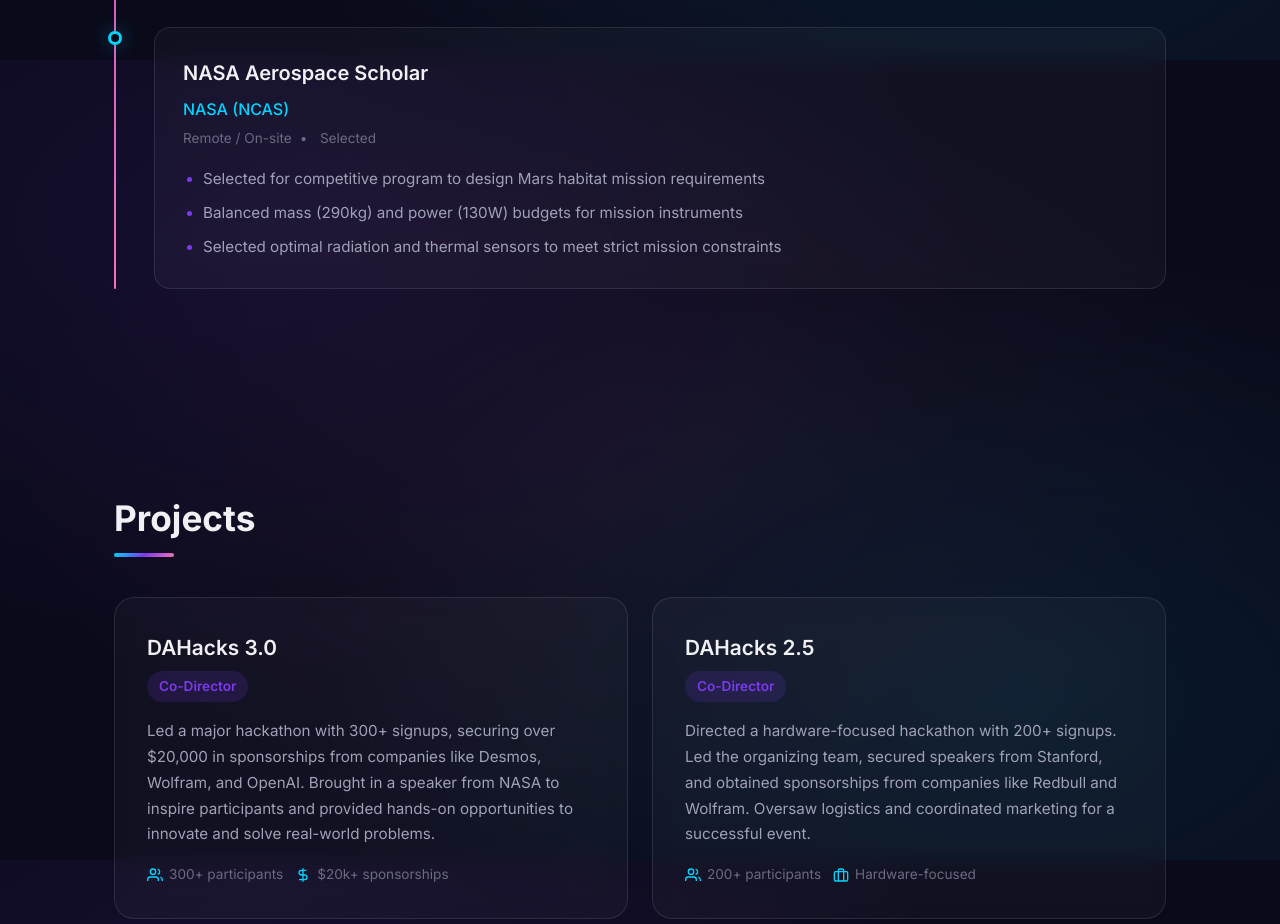
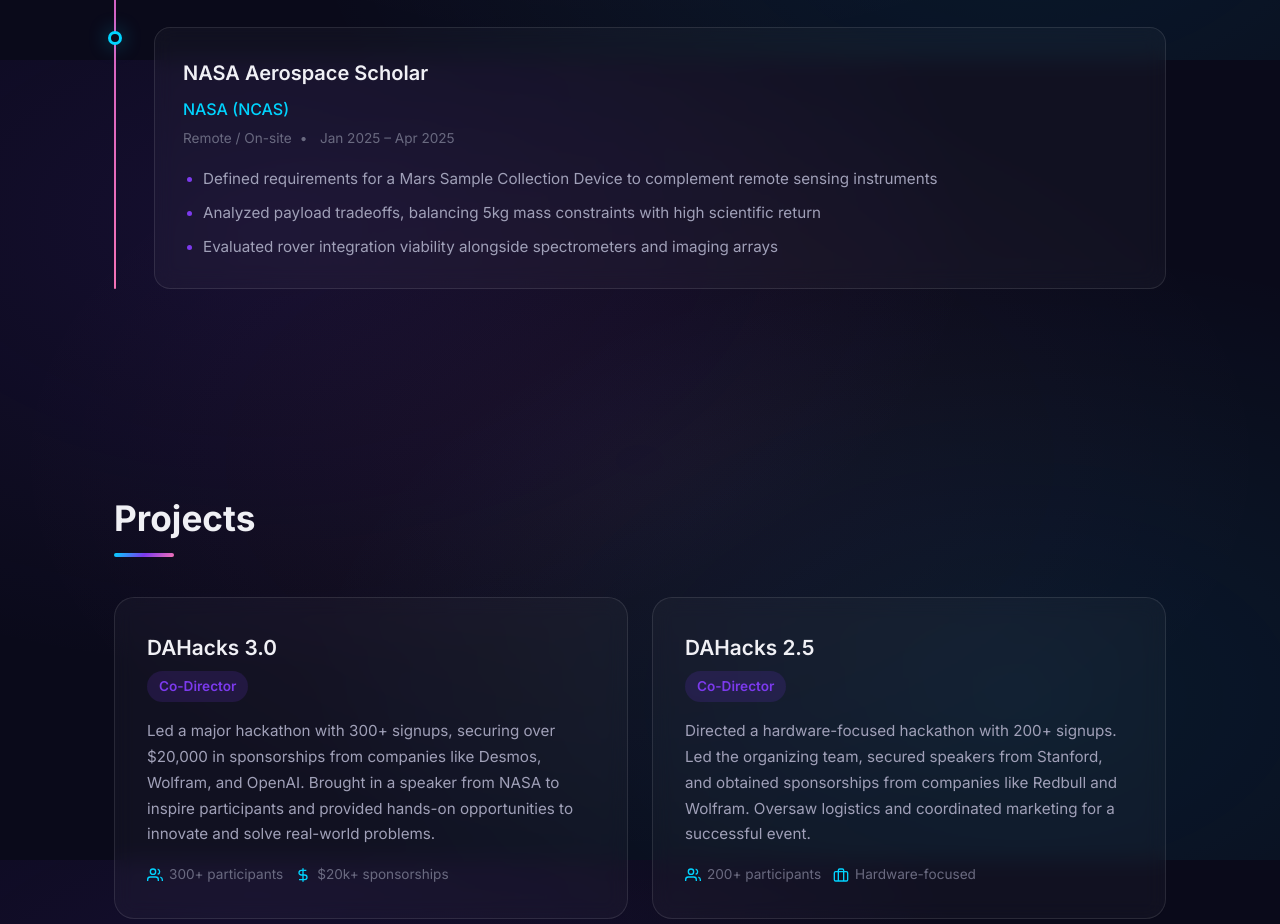
Before and after one commit to hnaboulsi/naboulsi.github.io, a plain HTML site: page index.html in a window 1280 px wide. Shown: the part 3140-4064 px from the top of the page. Drawn offline with Linux system fonts and the light colour scheme.

Commit message:
Update NASA NCAS Experience: Add dates and refine bullet points

```diff
--- a/index.html
+++ b/index.html
@@ -206,12 +206,14 @@
                             <h3>NASA Aerospace Scholar</h3>
                             <span class="timeline-company">NASA (NCAS)</span>
                             <span class="timeline-location">Remote / On-site</span>
-                            <span class="timeline-date">Selected</span>
+                            <span class="timeline-date">Jan 2025 – Apr 2025</span>
                         </div>
                         <ul class="timeline-details">
-                            <li>Selected for competitive program to design Mars habitat mission requirements</li>
-                            <li>Balanced mass (290kg) and power (130W) budgets for mission instruments</li>
-                            <li>Selected optimal radiation and thermal sensors to meet strict mission constraints</li>
+                            <li>Defined requirements for a Mars Sample Collection Device to complement remote sensing
+                                instruments</li>
+                            <li>Analyzed payload tradeoffs, balancing 5kg mass constraints with high scientific return
+                            </li>
+                            <li>Evaluated rover integration viability alongside spectrometers and imaging arrays</li>
                         </ul>
                     </div>
                 </div>
```
